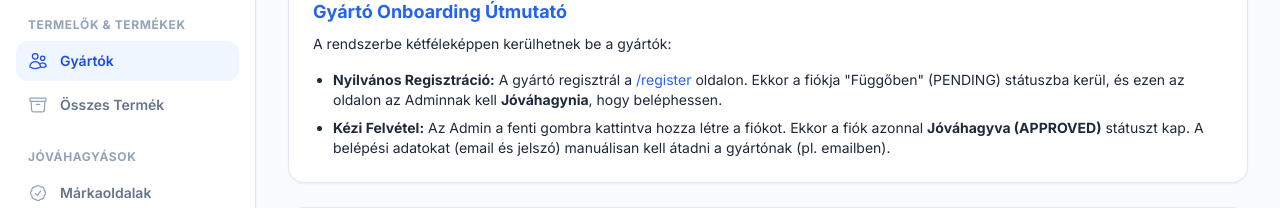
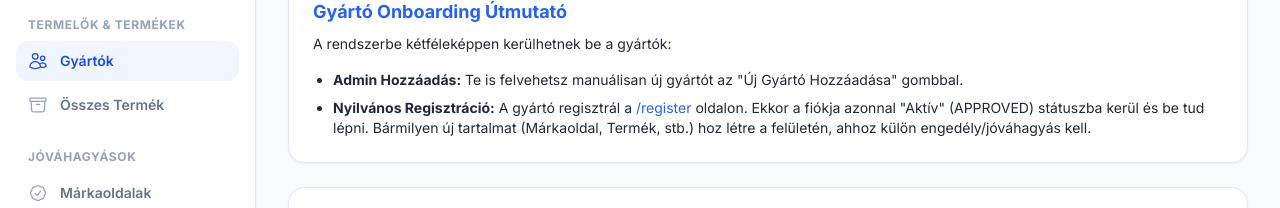
Before and after one commit to antonovicsgergely/myfineadmin, a Next.js app: page /admin/vendors in a window 1280 px wide. Shown: the part 191-399 px from the top of the page. Built offline with nearby package versions, Linux system fonts and the light colour scheme; no server answers; the database is empty.

Commit message:
Auto-approve vendor accounts upon registration

```diff
--- a/src/app/admin/vendors/page.tsx
+++ b/src/app/admin/vendors/page.tsx
@@ -30,8 +30,8 @@ export default async function AdminVendorsPage() {
         <h3 className="text-lg font-bold text-primary mb-2">Gyártó Onboarding Útmutató</h3>
         <p className="text-sm text-foreground/80 mb-4">A rendszerbe kétféleképpen kerülhetnek be a gyártók:</p>
         <ul className="list-disc pl-5 text-sm text-foreground/70 space-y-2">
-          <li><strong>Nyilvános Regisztráció:</strong> A gyártó regisztrál a <Link href="/register" className="text-primary hover:underline">/register</Link> oldalon. Ekkor a fiókja "Függőben" (PENDING) státuszba kerül, és ezen az oldalon az Adminnak kell <strong>Jóváhagynia</strong>, hogy beléphessen.</li>
-          <li><strong>Kézi Felvétel:</strong> Az Admin a fenti gombra kattintva hozza létre a fiókot. Ekkor a fiók azonnal <strong>Jóváhagyva (APPROVED)</strong> státuszt kap. A belépési adatokat (email és jelszó) manuálisan kell átadni a gyártónak (pl. emailben).</li>
+          <li><strong>Admin Hozzáadás:</strong> Te is felvehetsz manuálisan új gyártót az "Új Gyártó Hozzáadása" gombbal.</li>
+          <li><strong>Nyilvános Regisztráció:</strong> A gyártó regisztrál a <Link href="/register" className="text-primary hover:underline">/register</Link> oldalon. Ekkor a fiókja azonnal "Aktív" (APPROVED) státuszba kerül és be tud lépni. Bármilyen új tartalmat (Márkaoldal, Termék, stb.) hoz létre a felületén, ahhoz külön engedély/jóváhagyás kell.</li>
         </ul>
       </div>
 
--- a/src/app/api/register/route.ts
+++ b/src/app/api/register/route.ts
@@ -41,7 +41,7 @@ export async function POST(req: Request) {
         data: {
           userId: newUser.id,
           companyName,
-          status: "PENDING", // Wait for admin approval
+          status: "APPROVED", // Auto-approve upon registration
         },
       });
 
@@ -49,7 +49,7 @@ export async function POST(req: Request) {
     });
 
     return NextResponse.json(
-      { message: "Sikeres regisztráció! Fiókod adminisztrátori jóváhagyásra vár." },
+      { message: "Sikeres regisztráció! Most már bejelentkezhetsz." },
       { status: 201 }
     );
   } catch (error) {
```
